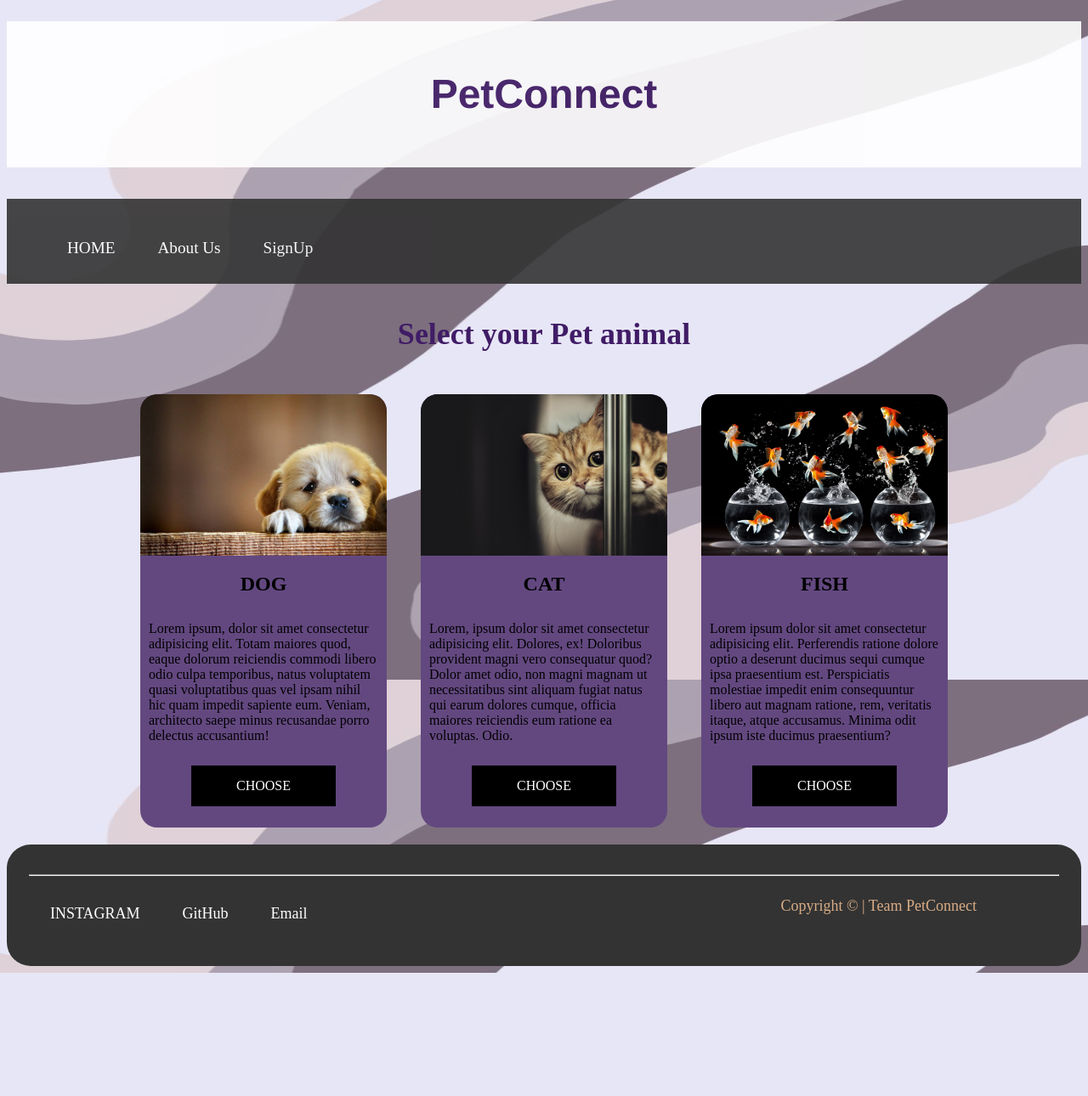
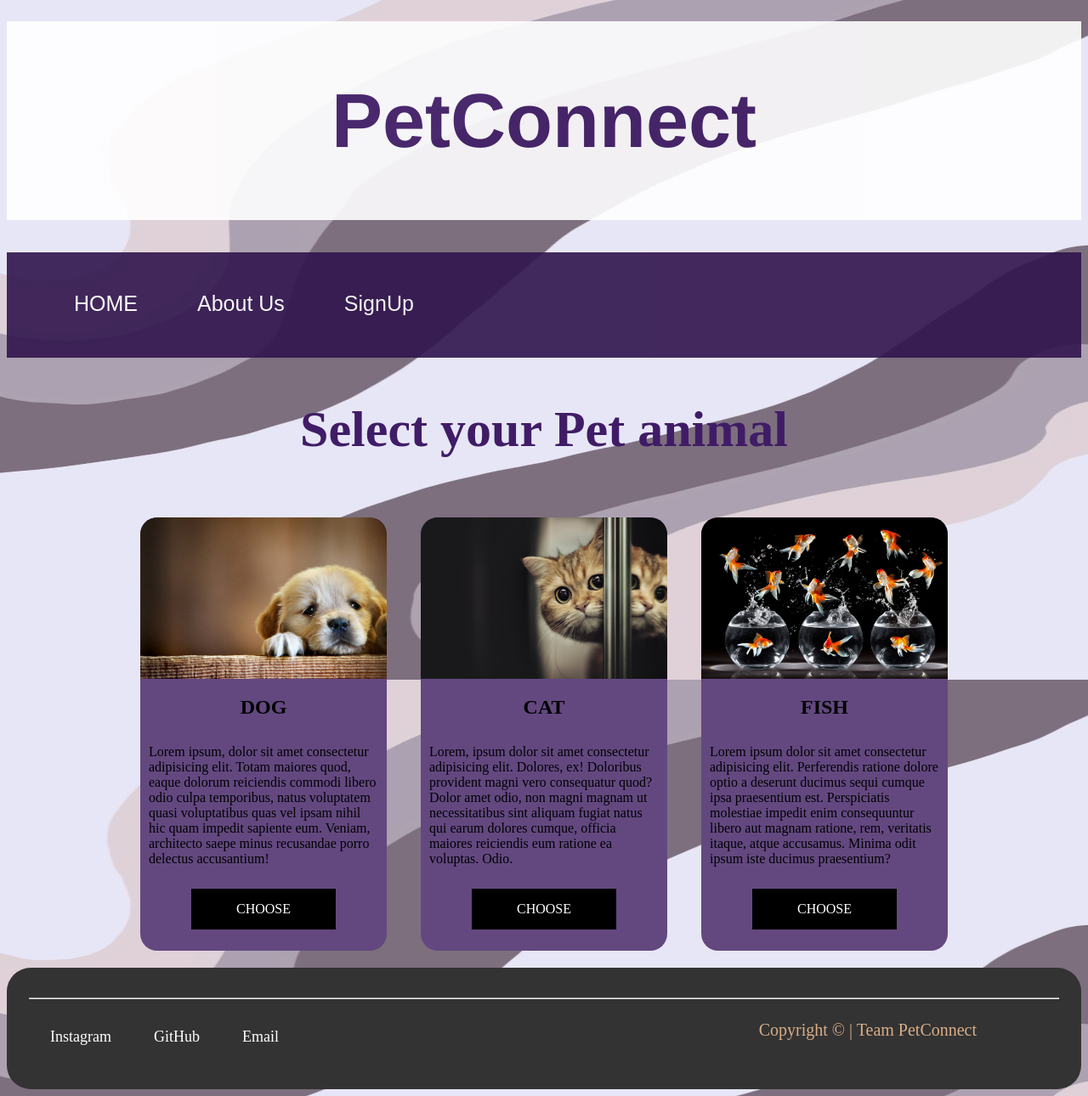
Before and after one commit to pathakjatin/PetConnect, a PHP site: page / in a window 1280 px wide. Shown: the whole page at 85% size. Before the commit the page ends 1145 px from the top, so only its background shows below. Run offline with PHP 8.4, Linux system fonts and the light colour scheme.

Commit message:
did some changes

```diff
--- a/index.html
+++ b/index.html
@@ -15,9 +15,9 @@
     <!-- Nav bar using Bootstrap starts-->
     <nav class="navigate">
         <ul>
-                <a href="index.html">HOME</a>
-                <a href="about.html">About Us</a>
-                <a href="demo.html">SignUp</a>
+                <button><a href="index.html">HOME</a></button>
+                <button><a href="about.html">About Us</a></button>
+                <button><a href="demo.html">SignUp</a></button>
         </ul>
     </nav>
     <!-- Nav bar using Bootstrap ends-->
@@ -57,8 +57,8 @@
     <div class="divider2">
         <footer class="center">
         <hr>
-        <a href="#">INSTAGRAM</a>
-        <a href="#">GitHub</a>
+        <a href="#">Instagram</a>
+        <a href="https://github.com/pathakjatin/PetConnect" target="_blank">GitHub</a>
         <a href="mailto:jat.pat.rt22@dypatil.edu">Email</a>
         <p class="right">Copyright &copy; | Team PetConnect</p>
         </footer>
--- a/labrador.html
+++ b/labrador.html
@@ -25,7 +25,7 @@
     <div class="sidebar">
         <ul>
             <li><a href="index.html">Home</a></li>
-            <li><a href="dog.html">Select dog breed</a></li>
+            <li><a href="dog1.html">Select dog breed</a></li>
             <li><a href="about.html">About Us</a></li>
             <li><a href="#">Signup</a></li>
         </ul>
--- a/style.css
+++ b/style.css
@@ -8,17 +8,17 @@ body{
 .title{
     font-family: 'Franklin Gothic Medium', 'Arial Narrow', Arial, sans-serif;
     text-align: center;
-    font-size: x-large;
+    font-size: 45px;
     color: #401C66;
 }
 .header {
     margin-top: 2%;
-    padding: 26px;
+    padding: 5px;
     background-color:white;
     opacity: 90%;
 }
 .text1{
-    font-size: x-large;
+    font-size: 40px;
     text-align: center;
     margin-top: 3%;
 }
@@ -156,6 +156,7 @@ body{
     font-size: large;
 }
 .right{
+    font-size: 20px;
     text-align: right;
     margin-top: 2%;
     margin-right: 8%;
@@ -163,9 +164,12 @@ body{
 
 .navigate{
     margin-top: 3%;
-    padding: 6px;
-    background-color:30154D;
+    padding: 5px 6px 4px ;
+    background-color:#30154D;
     opacity: 90%;
+}
+.navigate ul a{
+    font-size: 25px;
 }
 nav {
     background-color: #333;
@@ -187,3 +191,25 @@ footer a{
     float: left;
     color: white;
 }
+button{
+    background-color: #30154D;
+    padding: 0px 8px;
+    color: white;
+    border: 0px;
+    position: relative;
+    overflow: hidden;
+}
+button::after{
+    content: "";
+    display: block;
+    background-color: #659DBD;
+    height: 5px;
+    width: 100%;
+    transform: scaleX(0);
+    transition: transform 0.3s ease;
+
+}
+button:hover::after{
+    transform-origin:left;
+    transform: scaleX(1);
+}
```
